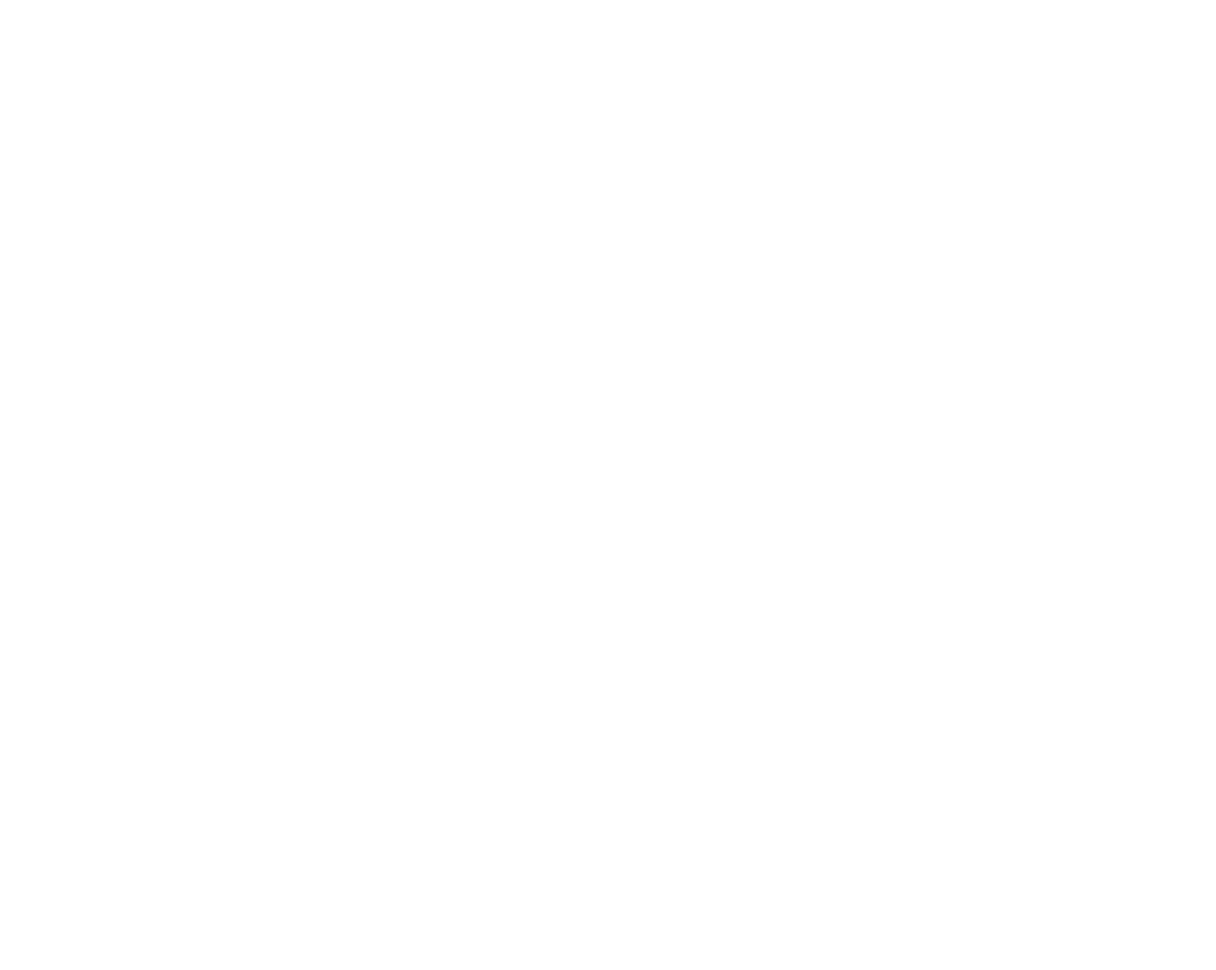
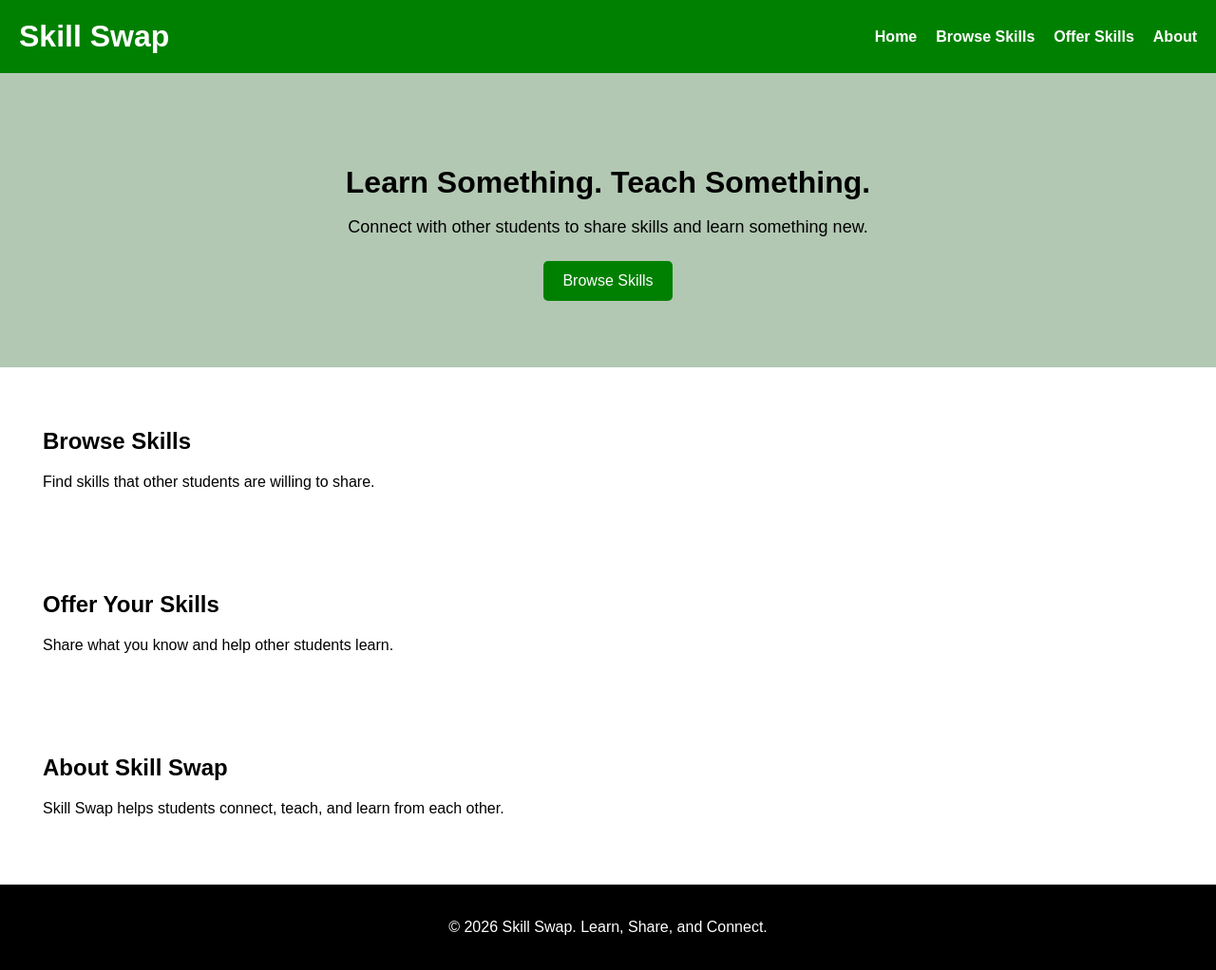
Before and after one commit to ilarson22-maker/skills-swap-isaac-unit8, a plain HTML site: page index.html in a window 1280 px wide. Shown: the whole page at 95% size. Before the commit the page ends 800 px from the top, so only its background shows below. Drawn offline with Linux system fonts and the light colour scheme.

Commit message:
Added navigation components and basic styling

```diff
--- a/index.html
+++ b/index.html
@@ -1,13 +1,52 @@
+
 <!DOCTYPE html>
 <html lang="en">
 <head>
     <meta charset="UTF-8">
     <meta name="viewport" content="width=device-width, initial-scale=1.0">
-    <title>Document</title>
+    <title>Skill Swap</title>
     <link rel="stylesheet" href="styles.css">
 </head>
 <body>
 
+    <header>
+        <h1>Skill Swap</h1>
+
+        <nav>
+            <a href="#home">Home</a>
+            <a href="#browse">Browse Skills</a>
+            <a href="#offer">Offer Skills</a>
+            <a href="#about">About</a>
+        </nav>
+    </header>
+
+    <main>
+        <section id="home" class="hero">
+            <h2>Learn Something. Teach Something.</h2>
+            <p>Connect with other students to share skills and learn something new.</p>
+            <a href="#browse" class="button">Browse Skills</a>
+        </section>
+
+        <section id="browse" class="content">
+            <h2>Browse Skills</h2>
+            <p>Find skills that other students are willing to share.</p>
+        </section>
+
+        <section id="offer" class="content">
+            <h2>Offer Your Skills</h2>
+            <p>Share what you know and help other students learn.</p>
+        </section>
+
+        <section id="about" class="content">
+            <h2>About Skill Swap</h2>
+            <p>Skill Swap helps students connect, teach, and learn from each other.</p>
+        </section>
+    </main>
+
+    <footer>
+        <p>&copy; 2026 Skill Swap. Learn, Share, and Connect.</p>
+    </footer>
+
     <script src="script.js"></script>
 </body>
 </html>
--- a/script.js
+++ b/script.js
@@ -0,0 +1 @@
+console.log("Welcome to Skill Swap!");
--- a/styles.css
+++ b/styles.css
@@ -0,0 +1,89 @@
+
+/* Overall page layout */
+body {
+    font-family: Arial, sans-serif;
+    margin: 0;
+    padding: 0;
+    background-color: white;
+    color: black;
+}
+
+/* Header */
+header {
+    background-color: green;
+    color: white;
+    padding: 20px;
+    display: flex;
+    justify-content: space-between;
+    align-items: center;
+    flex-wrap: wrap;
+}
+
+header h1 {
+    margin: 0;
+}
+
+/* Navigation menu */
+nav {
+    display: flex;
+    gap: 20px;
+    flex-wrap: wrap;
+}
+
+nav a {
+    color: white;
+    text-decoration: none;
+    font-weight: bold;
+}
+
+nav a:hover {
+    text-decoration: underline;
+}
+
+/* Hero section */
+.hero {
+    background-color: #b2c8b3;
+    text-align: center;
+    padding: 70px 20px;
+}
+
+.hero h2 {
+    font-size: 32px;
+    margin-bottom: 15px;
+}
+
+.hero p {
+    font-size: 18px;
+    margin-bottom: 25px;
+}
+
+/* Button */
+.button {
+    display: inline-block;
+    background-color: green;
+    color: white;
+    padding: 12px 20px;
+    text-decoration: none;
+    border-radius: 5px;
+}
+
+.button:hover {
+    background-color: green;
+}
+
+/* Main content sections */
+.content {
+    background-color: white;
+    margin: 20px;
+    padding: 25px;
+    border-radius: 8px;
+}
+
+/* Footer */
+footer {
+    background-color: black;
+    color: white;
+    text-align: center;
+    padding: 20px;
+    margin-top: 30px;
+}
```
Also changed, not shown: README.md, 1 other file.
